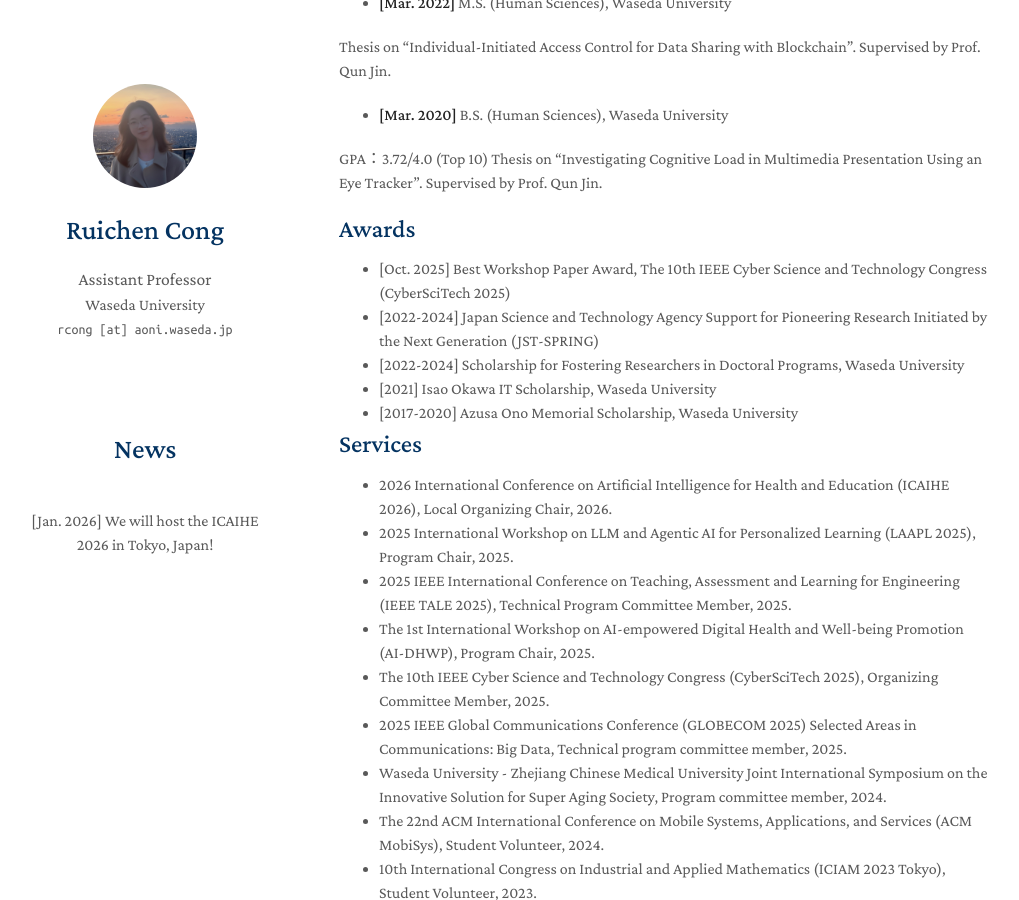
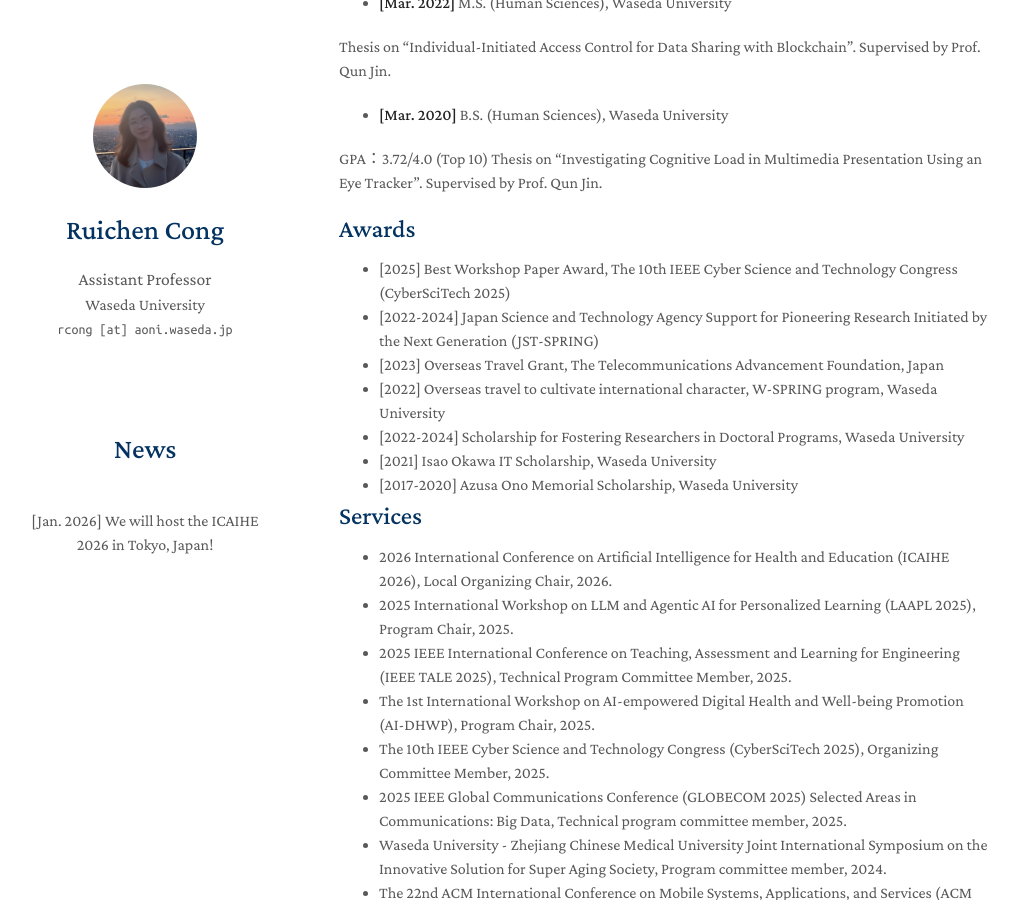
Before and after one commit to ruichencong/ruichencong.github.io, a Jekyll site: the page built from index.md, in a window 1280 px wide and 900 px high, scrolled down 1298 px. Shown: the whole window, without its empty margins (131-1150 px from the left). Built offline with Jekyll 4.4.1, drawn with Linux system fonts in a browser that asks for light colours; a style sheet for code colours, icons or effects is not loaded; our own code applies the rules of GitHub Pages for plain Markdown files.

Commit message:
Update award date format in awards.md

```diff
--- a/_includes/awards.md
+++ b/_includes/awards.md
@@ -1,8 +1,10 @@
 ## Awards
 
 <ul style="margin:0 0 5px;">
-  <li><autocolor>[Oct. 2025] Best Workshop Paper Award, The 10th IEEE Cyber Science and Technology Congress (CyberSciTech 2025)</autocolor></li>
+  <li><autocolor>[2025] Best Workshop Paper Award, The 10th IEEE Cyber Science and Technology Congress (CyberSciTech 2025)</autocolor></li>
   <li><autocolor>[2022-2024] Japan Science and Technology Agency Support for Pioneering Research Initiated by the Next Generation (JST-SPRING)</autocolor></li>
+  <li><autocolor>[2023] Overseas Travel Grant, The Telecommunications Advancement Foundation, Japan</autocolor></li>
+  <li><autocolor>[2022] Overseas travel to cultivate international character, W-SPRING program, Waseda University</autocolor></li>
   <li><autocolor>[2022-2024] Scholarship for Fostering Researchers in Doctoral Programs, Waseda University</autocolor></li>
   <li><autocolor>[2021] Isao Okawa IT Scholarship, Waseda University</autocolor></li>
   <li><autocolor>[2017-2020] Azusa Ono Memorial Scholarship, Waseda University</autocolor></li>
```
